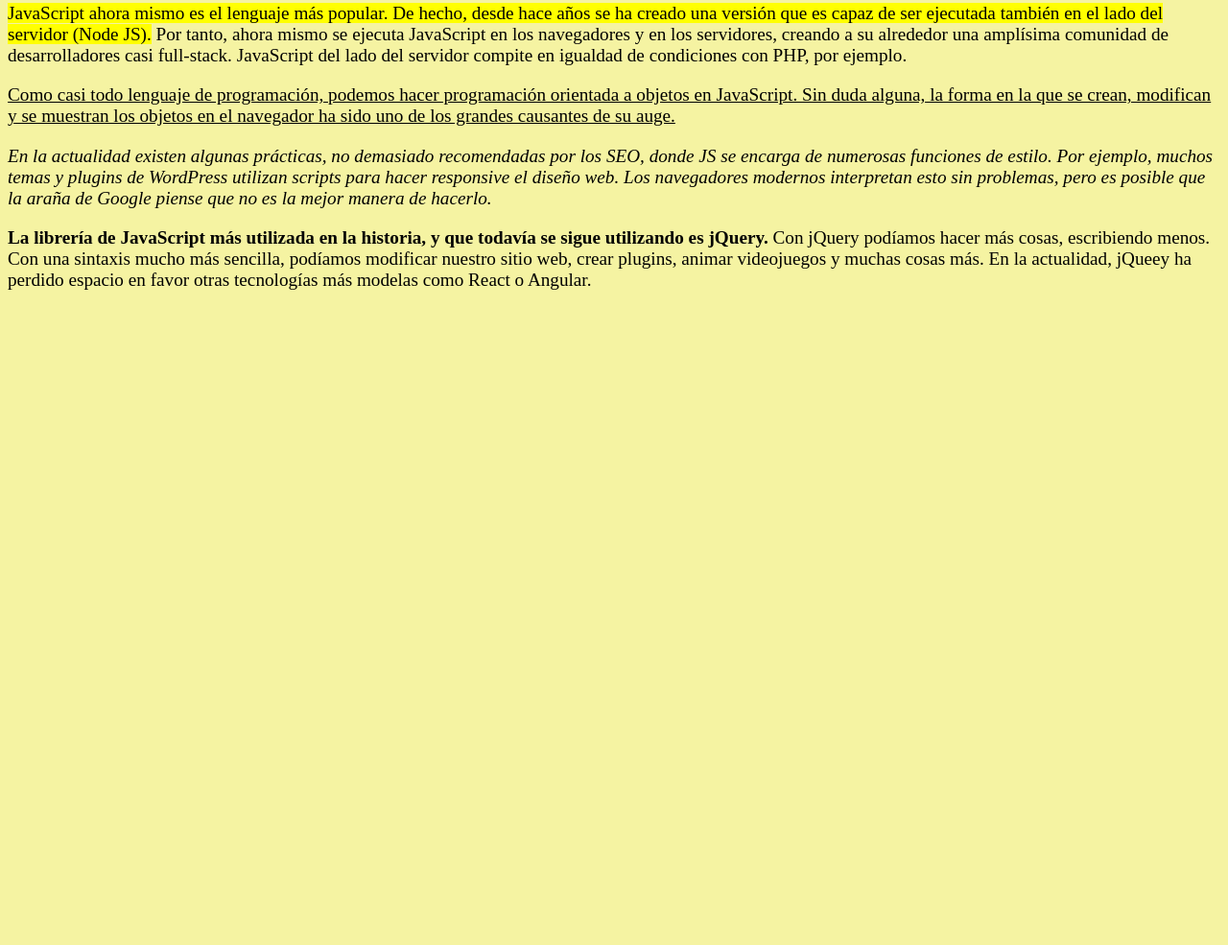
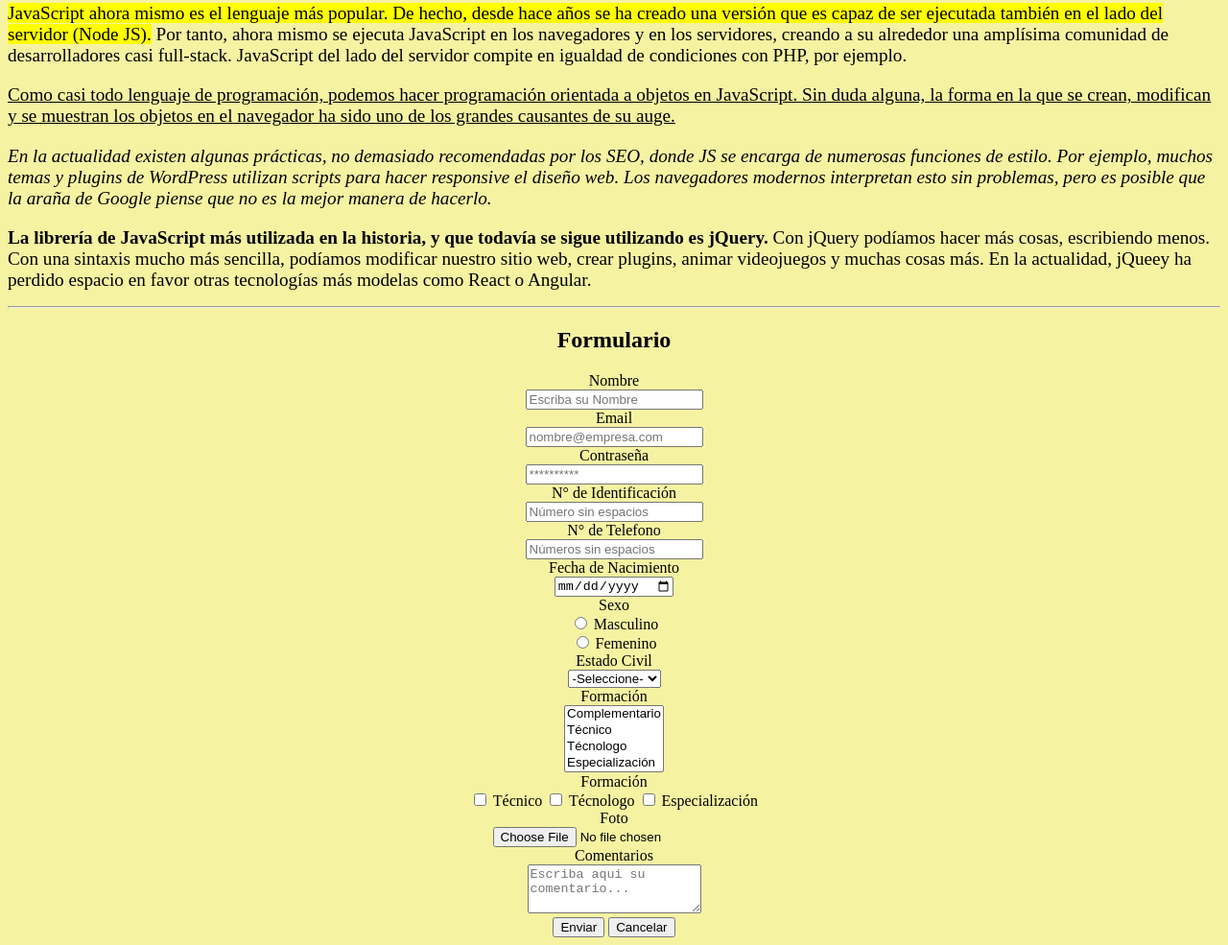
Before and after one commit to Jorgeei/ejeciciosHTML, a plain HTML site: page pagina2.html in a window 1280 px wide. Shown: the part 1169-2154 px from the top of the page at 96% size. Before the commit the page ends 1488 px from the top, so only its background shows below. Drawn offline with Linux system fonts and the light colour scheme.

Commit message:
Actualización

```diff
--- a/pagina2.html
+++ b/pagina2.html
@@ -59,5 +59,63 @@
         videojuegos y muchas cosas más. En la actualidad, jQueey ha perdido espacio en favor otras tecnologías más modelas como React o
         Angular.</big></p>
 
+        <hr>
+        <center><h2>Formulario</h2>
+
+            <form action="">
+                <label>Nombre</label><br>
+                <input type="text" placeholder="Escriba su Nombre"><br>
+
+                <label>Email </label><br>
+                <input type="email" placeholder="nombre@empresa.com"><br>
+
+                <label>Contraseña</label><br>
+                <input type="password" placeholder="**********"><br>
+
+                <label>N° de Identificación</label><br>
+                <input type="number" placeholder="Número sin espacios"><br>
+
+                <label>N° de Telefono</label><br>
+                <input type="tel" placeholder="Números sin espacios"><br>
+
+                <label>Fecha de Nacimiento</label><br>
+                <input type="date" placeholder="dd/mm/aaaa"><br>
+
+                <label>Sexo</label><br>
+                <input type="radio" value="M"> <span>Masculino </span><br>
+                <input type="radio" value="F"> <span>Femenino </span><br>
+
+                <label>Estado Civil</label><br>
+                <select name="estado_civil" id=""><br>
+                    <option value="0">-Seleccione- </option>
+                    <option value="1">Casado </option>
+                    <option value="2">Soltero </option>
+                    <option value="3">Unión Libre </option>
+                    <option value="4">Separado</option>
+                    <option value="5">Viudo</option>
+                </select><br>
+
+                <label>Formación</label><br>
+                <select name="formación" id="" multiple>
+                    <option value="1">Complementario </option>
+                    <option value="2">Técnico </option>
+                    <option value="3">Técnologo </option>
+                    <option value="4">Especialización</option>
+                </select><br>
+
+                <label>Formación</label><br>
+                <input type="checkbox" value="Técnico"> <span>Técnico </span>
+                <input type="checkbox" value="Técnologo"> <span>Técnologo </span>
+                <input type="checkbox" value="Especialización"> <span>Especialización </span><br>
+
+                <label>Foto</label><br>
+                <input type="file" ><br>
+
+                <label>Comentarios</label><br>
+                <textarea rows="3" placeholder="Escriba aqui su comentario..."></textarea><br>
+
+                <input type="submit" value="Enviar">
+                <input type="reset" value="Cancelar"> <!--Boton para borra los datos-->
+            </form></center>
 </body>
 </html>
```
Also changed, not shown: Index.html (+1 -1 lines), pelicula.html (+12 -12 lines).
